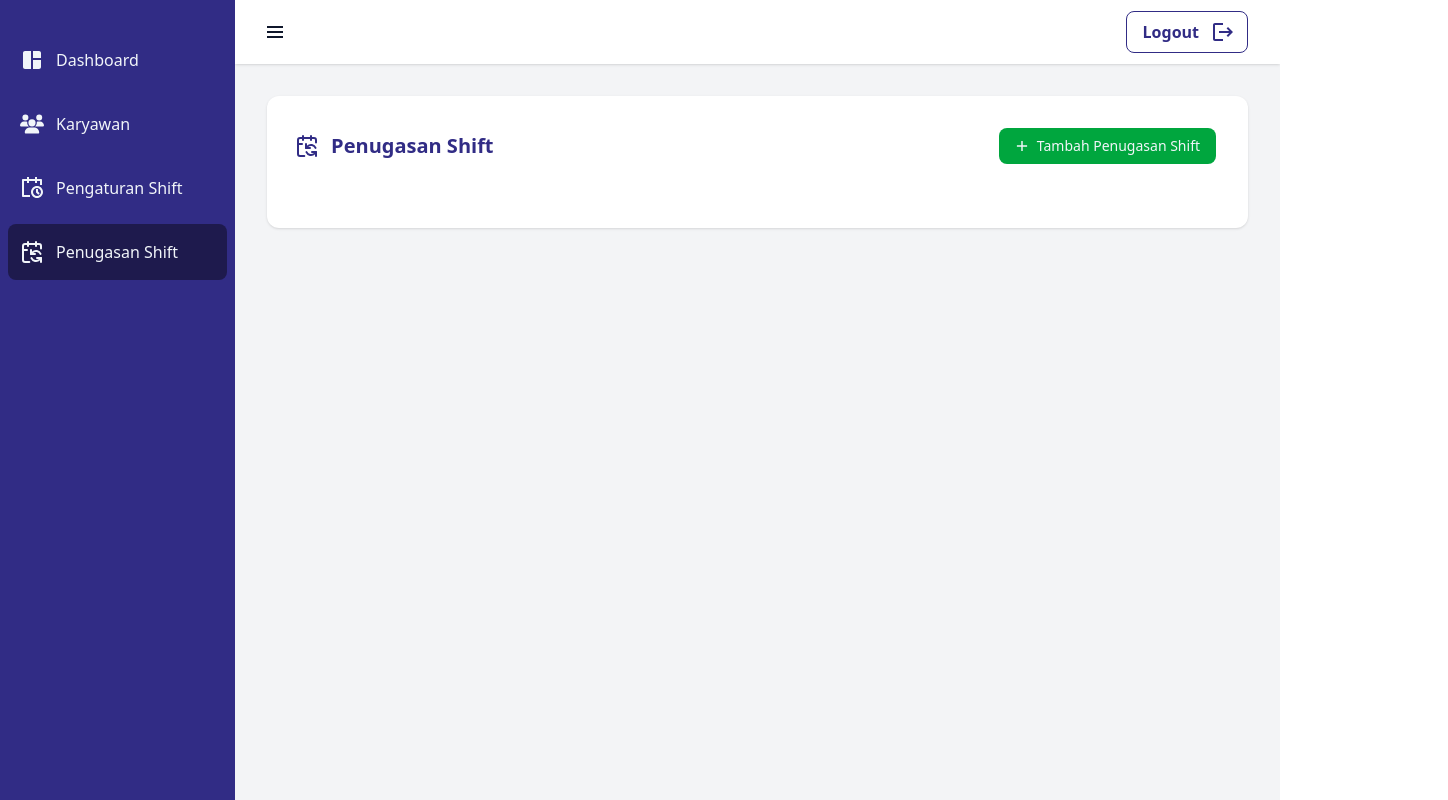
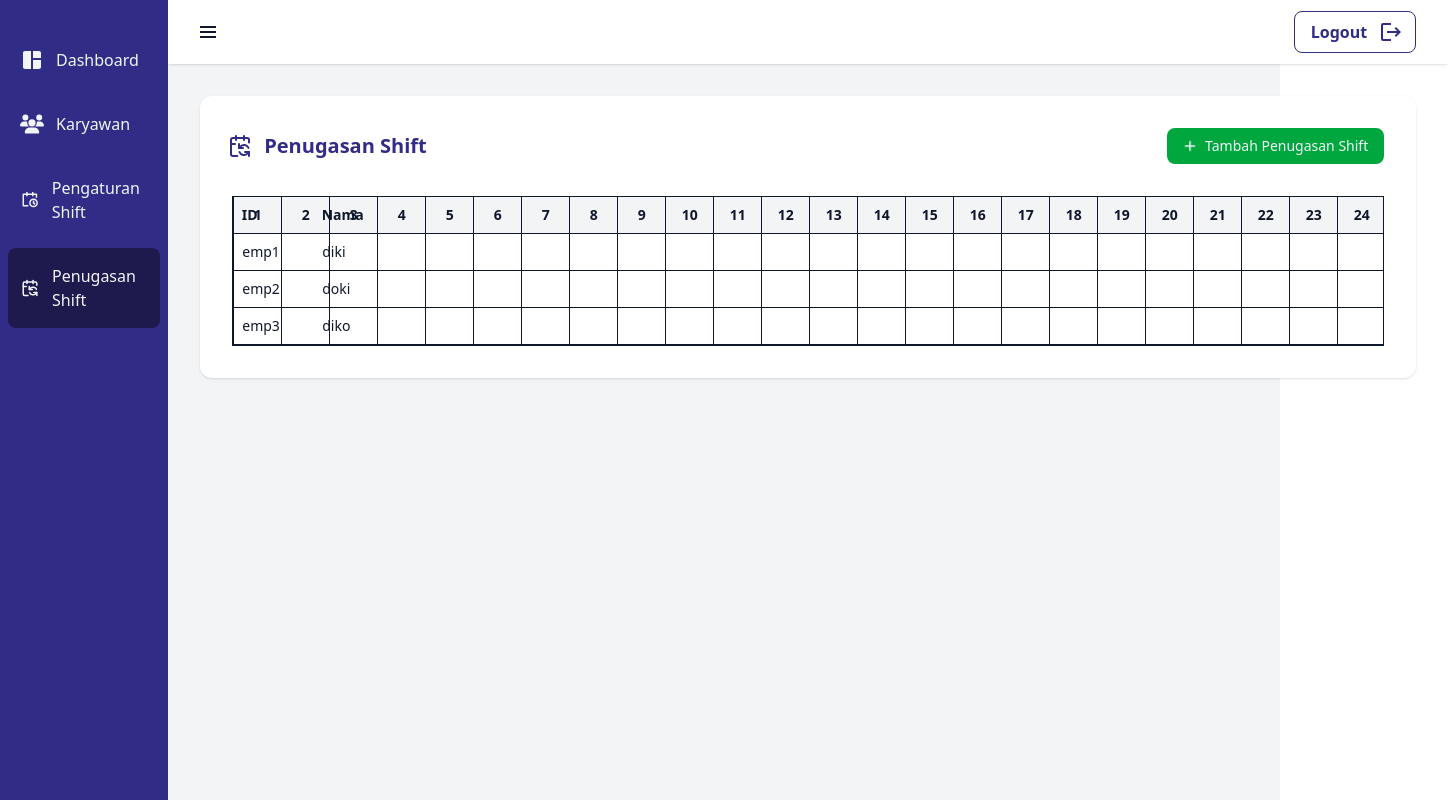
Before and after one commit to lakhatekno/attendance-frontend, a Next.js app: page /admin/shift-assignment in a window 1280 px wide. Shown: the whole page, 1448 px wide, since content can reach past the window. Built offline with nearby package versions, Linux system fonts and the light colour scheme; no server answers.

Commit message:
[Admin][Shift Assignment][Assignment Table] table UI

```diff
--- a/src/app/admin/(shift)/shift-assignment/page.tsx
+++ b/src/app/admin/(shift)/shift-assignment/page.tsx
@@ -1,10 +1,27 @@
 'use client'
 import HeadSection from "@/components/features/shift-assignment/HeadSection.component";
+import ShiftCalendarGrid from "@/components/features/shift-assignment/ShiftCalendarGrid.component";
 
 export default function ShiftAssignmentPage() {
   return (
-    <section className="bg-white shadow rounded-xl p-8">
+    <section className="bg-white shadow rounded-xl p-8 max-w-full overflow-y-clip">
       <HeadSection />
+      <ShiftCalendarGrid
+        employees={[
+          {
+            id: 'emp1',
+            name: 'diki',
+          },
+          {
+            id: 'emp2',
+            name: 'doki',
+          },
+          {
+            id: 'emp3',
+            name: 'diko',
+          },
+        ]}
+      />
     </section>
   )
 }
--- /dev/null
+++ b/src/components/features/shift-assignment/ShiftCalendarGrid.component.tsx
@@ -0,0 +1,66 @@
+import { Employee, ShiftCalendarGridProps } from '@/model';
+import { useShiftManagementStore } from '@/store/shiftManagement.store';
+import { useMemo } from 'react';
+import clsx from 'clsx';
+
+export default function ShiftCalendarGrid({ employees }: ShiftCalendarGridProps) {
+	const { assignments, activeMonth, handleGridClick, getShiftColor } = useShiftManagementStore();
+
+	const daysInMonth = useMemo(() => {
+		const year = activeMonth.getFullYear();
+		const month = activeMonth.getMonth();
+		return Array.from({ length: new Date(year, month + 1, 0).getDate() }, (_, i) => i + 1);
+	}, [activeMonth]);
+	return (
+		<div className="overflow-auto border">
+			<table className="w-full table-fixed border-collapse text-sm">
+				<thead className="sticky top-0 bg-gray-100 z-10">
+					<tr>
+						<th className="sticky left-0 bg-gray-100 z-20 p-2 text-left">ID</th>
+						<th className="sticky left-20 bg-gray-100 z-20 p-2 text-left">Nama</th>
+						{daysInMonth.map((day) => (
+							<th
+								key={day}
+								className="p-2 text-center border-l w-12"
+							>
+								{day}
+							</th>
+						))}
+					</tr>
+				</thead>
+				<tbody>
+					{employees.map((emp) => (
+						<tr key={emp.id}>
+							<td className="sticky left-0 bg-white border p-2 z-10">{emp.id}</td>
+							<td className="sticky left-20 bg-white border p-2 z-10">{emp.name}</td>
+
+							{daysInMonth.map((day) => {
+								const date = new Date(activeMonth.getFullYear(), activeMonth.getMonth(), day);
+								const dateKey = date.toISOString().split('T')[0];
+								const key = `${emp.id}-${dateKey}`;
+
+								console.log('key table', key);
+
+                const assignment = assignments[key];
+								const shiftColor = getShiftColor(assignment?.shift_id);
+
+								return (
+									<td
+										key={key}
+										className={clsx(
+											'border text-center hover:bg-red-400 text-xs w-12 cursor-pointer select-none transition-all',
+											shiftColor
+										)}
+										onClick={() => handleGridClick(emp.id, new Date(2025, 10, day))}
+									>
+										{assignment?.shift_name || ''}
+									</td>
+								);
+							})}
+						</tr>
+					))}
+				</tbody>
+			</table>
+		</div>
+	);
+}
```
